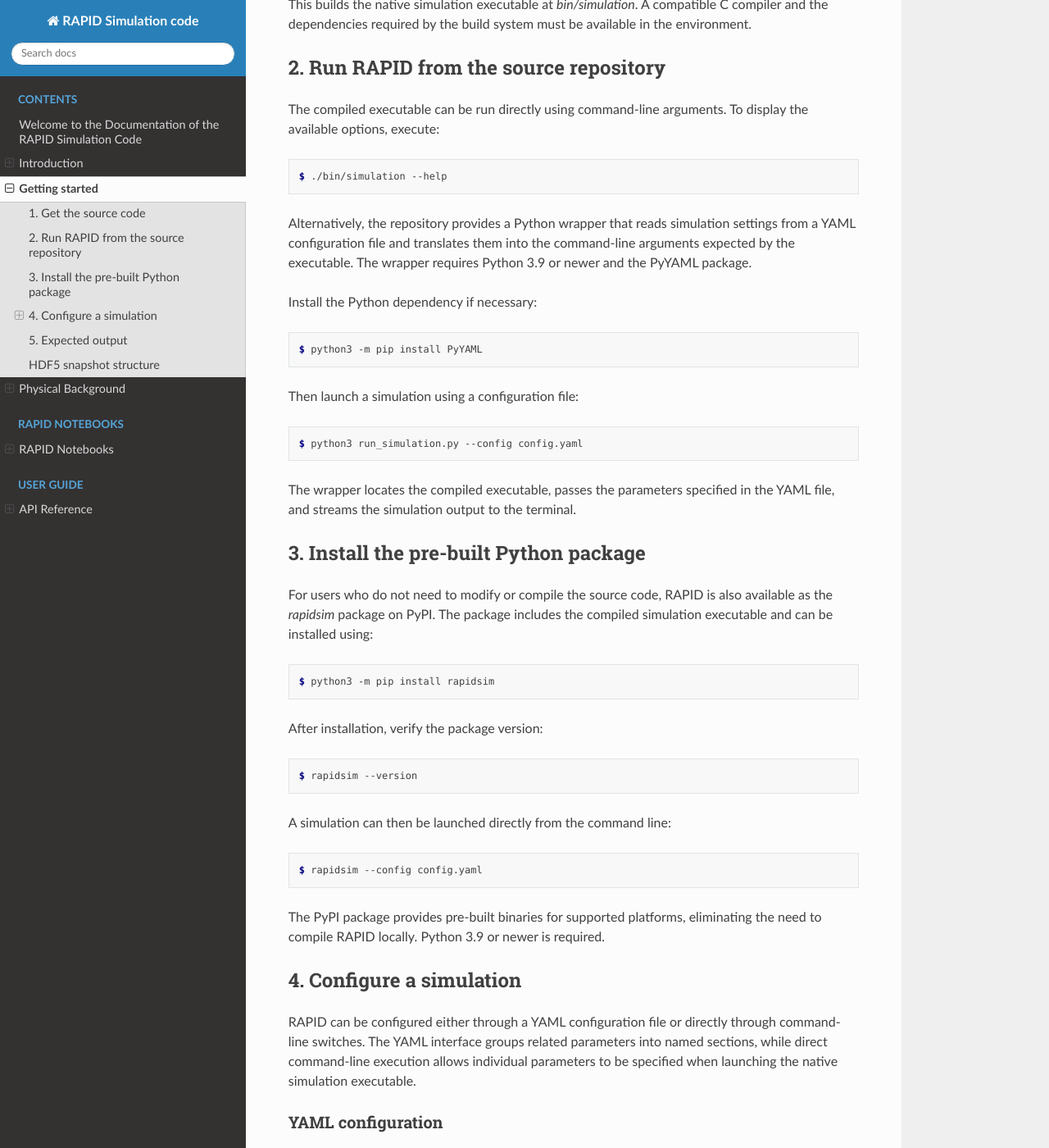
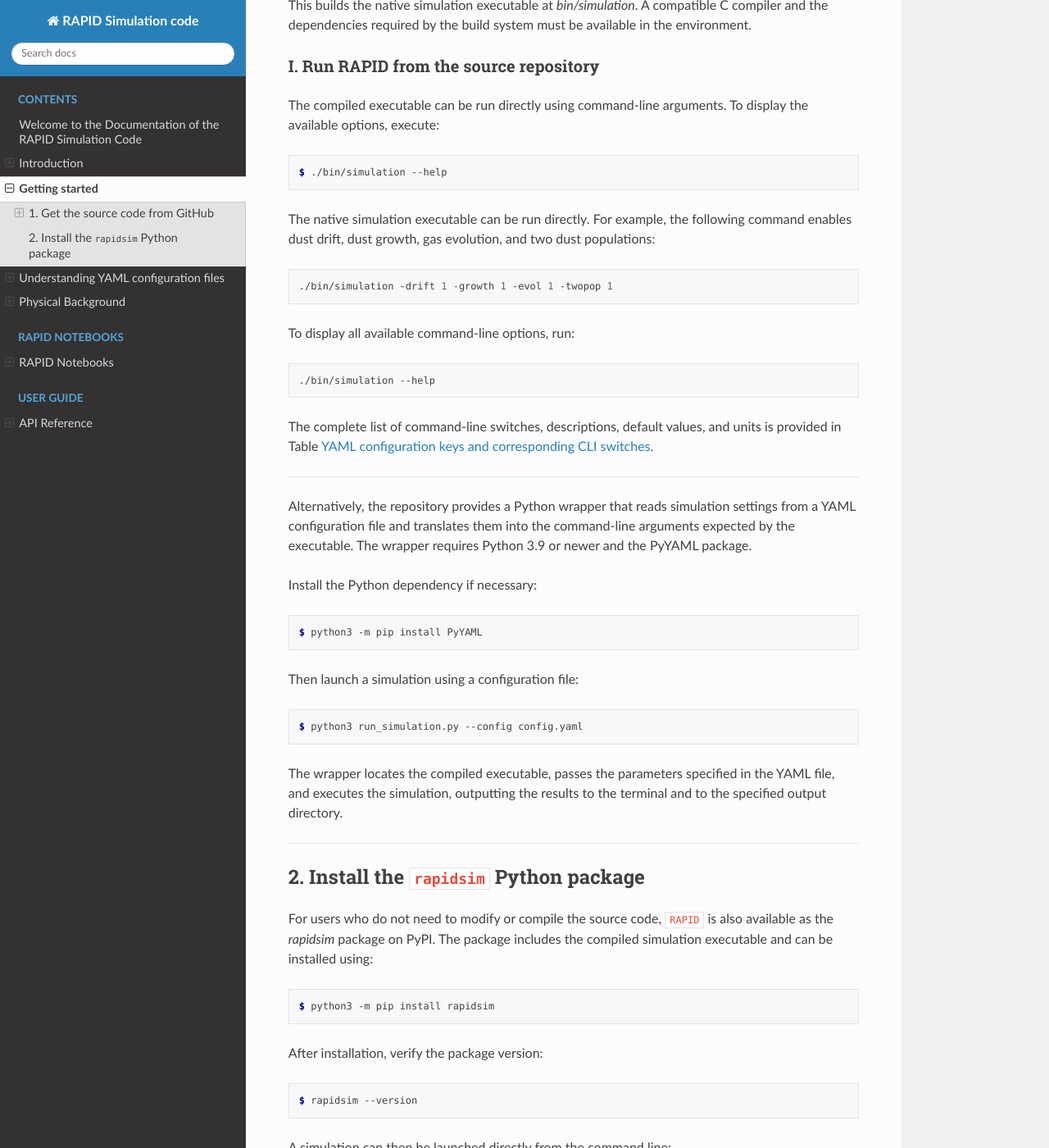
Before and after one commit to tnehezd/RAPID-docs, a Sphinx documentation site: the page built from docs/getting_started.rst, in a window 1280 px wide and 1400 px high, scrolled down 677 px. Shown: the whole window at 82% size. Built offline with Sphinx 7.4.7 and the Read the Docs theme 3.1.0, drawn with Linux system fonts in a browser that asks for light colours; cross-references to code outside the pages are shown as plain code; some of the changed text lies outside the part shown.

Commit message:
doc: update getting started

```diff
--- a/docs/getting_started.rst
+++ b/docs/getting_started.rst
@@ -2,10 +2,10 @@
 ===============
 
 
-RAPID can be run either by compiling the source code from the GitHub repository or by installing the pre-built `rapidsim` Python package. Both approaches use the same simulation engine and support configuring simulations through command-line arguments or a YAML configuration file. The Python package provides a convenient way to run simulations without compiling the native code manually.
+``RAPID`` can be run either by compiling the source code from the GitHub repository or by installing the pre-built `rapidsim` Python package. Both approaches use the same simulation engine and support configuring simulations through command-line arguments or a YAML configuration file. The Python package provides a convenient way to run simulations without compiling the native code manually.
 
-1. Get the source code
-----------------------
+1. Get the source code from GitHub
+----------------------------------
 
 The complete RAPID source code is available from the `RAPID GitHub repository <https://github.com/tnehezd/RAPID>`_.
 
@@ -27,14 +27,31 @@
 
 This builds the native simulation executable at `bin/simulation`. A compatible C compiler and the dependencies required by the build system must be available in the environment.
 
-2. Run RAPID from the source repository
----------------------------------------
+I. Run RAPID from the source repository
+~~~~~~~~~~~~~~~~~~~~~~~~~~~~~~~~~~~~~~~
 
 The compiled executable can be run directly using command-line arguments. To display the available options, execute:
 
 .. code-block:: console
 
   $ ./bin/simulation --help
+
+
+The native simulation executable can be run directly. For example, the following command enables dust drift, dust growth, gas evolution, and two dust populations:
+
+.. code-block:: bash
+
+   ./bin/simulation -drift 1 -growth 1 -evol 1 -twopop 1
+
+To display all available command-line options, run:
+
+.. code-block:: bash
+
+   ./bin/simulation --help
+
+The complete list of command-line switches, descriptions, default values, and units is provided in Table :ref:`yaml_configuration_keys`.
+
+----
 
 Alternatively, the repository provides a Python wrapper that reads simulation settings from a YAML configuration file and translates them into the command-line arguments expected by the executable. The wrapper requires Python 3.9 or newer and the PyYAML package.
 
@@ -50,12 +67,14 @@
 
   $ python3 run_simulation.py --config config.yaml
 
-The wrapper locates the compiled executable, passes the parameters specified in the YAML file, and streams the simulation output to the terminal.
+The wrapper locates the compiled executable, passes the parameters specified in the YAML file, and executes the simulation, outputting the results to the terminal and to the specified output directory.
 
-3. Install the pre-built Python package
+----
+
+2. Install the ``rapidsim`` Python package
 ---------------------------------------
 
-For users who do not need to modify or compile the source code, RAPID is also available as the `rapidsim` package on PyPI. The package includes the compiled simulation executable and can be installed using:
+For users who do not need to modify or compile the source code, ``RAPID`` is also available as the `rapidsim` package on PyPI. The package includes the compiled simulation executable and can be installed using:
 
 .. code-block:: console
 
@@ -75,10 +94,11 @@
 
 The PyPI package provides pre-built binaries for supported platforms, eliminating the need to compile RAPID locally. Python 3.9 or newer is required.
 
-4. Configure a simulation
--------------------------
 
-RAPID can be configured either through a YAML configuration file or directly through command-line switches. The YAML interface groups related parameters into named sections, while direct command-line execution allows individual parameters to be specified when launching the native simulation executable.
+Understanding YAML configuration files
+======================================
+
+``RAPID`` can be configured either through a YAML configuration file or directly through command-line switches. The YAML interface groups related parameters into named sections, while direct command-line execution allows individual parameters to be specified when launching the native simulation executable.
 
 YAML configuration
 ~~~~~~~~~~~~~~~~~~
@@ -98,6 +118,7 @@
 
 .. list-table:: YAML configuration keys and corresponding CLI switches
    :header-rows: 1
+   :name: yaml_configuration_keys
    :widths: 40 35 25
 
    * - YAML section / key
@@ -299,29 +320,12 @@
 
 Replace ``config.yaml`` with the path to the desired configuration file.
 
-Direct command-line execution
-~~~~~~~~~~~~~~~~~~~~~~~~~~~~~
-
-The native simulation executable can also be run directly, without a YAML file or the Python wrapper. For example, the following command enables dust drift, dust growth, gas evolution, and two dust populations:
-
-.. code-block:: bash
-
-   ./bin/simulation -drift 1 -growth 1 -evol 1 -twopop 1
-
-To display all available command-line options, run:
-
-.. code-block:: bash
-
-   ./bin/simulation --help
-
-The complete list of command-line switches, descriptions, default values, and units is provided in the command-line reference.
-
 
 5. Expected output
 ------------------
 
 
-Upon successful execution, RAPID prints an initialization summary and a live progress panel to the terminal. These report the code version, the active physical modules, the main disk and dust parameters, the current simulation time, the time step, and the disk mass. The verbosity can be controlled using the ``info_level`` setting in the YAML configuration file (``none``, ``info``, or ``debug``). For notebook-based execution, the terminal panels can be disabled by setting:
+Upon successful execution, ``RAPID`` prints an initialization summary and a live progress panel to the terminal. These report the code version, the active physical modules, the main disk and dust parameters, the current simulation time, the time step, and the disk mass. The verbosity can be controlled using the ``info_level`` setting in the YAML configuration file (``none``, ``info``, or ``debug``). For notebook-based execution, the terminal panels can be disabled by setting:
 
 .. code-block:: yaml
 
```
Also changed, not shown: other parts of docs/getting_started.rst (+1 -1 lines).
